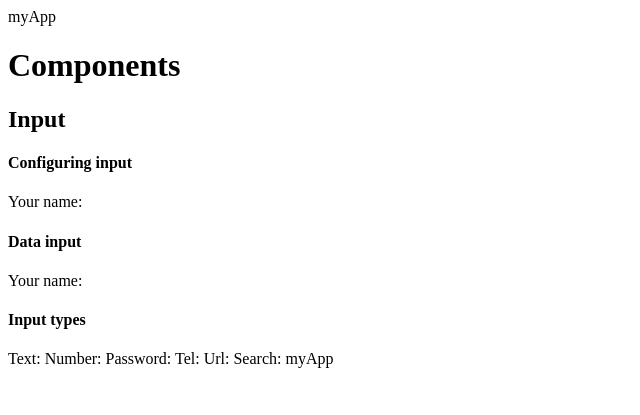
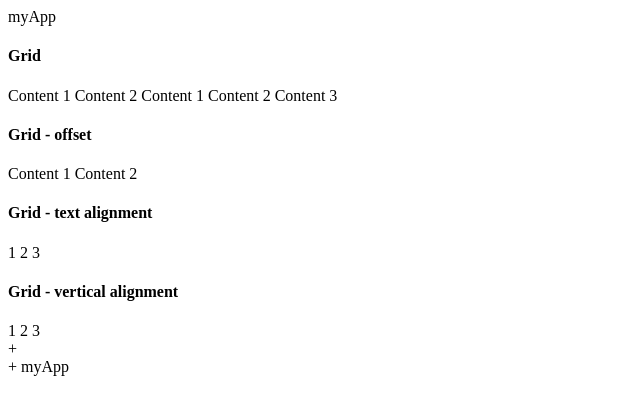
Before and after one commit to jonasmzsouza/web-development-course, a PHP site: page /app/home/home.page.html in a window 1280 px wide. Shown: the top 415 px of the page, without its empty margins (0-640 px from the left). Run offline with PHP 8.4, Linux system fonts and the light colour scheme.

Commit message:
IONIC: Grid system

```diff
--- a/section22/ionic/myApp/src/app/home/home.page.html
+++ b/section22/ionic/myApp/src/app/home/home.page.html
@@ -7,49 +7,59 @@
 </ion-header>
 
 <ion-content [fullscreen]="true" class="ion-padding">
-  <h1>Components</h1>
 
-  <h2>Input</h2>
+  <h4>Grid</h4>
+  <ion-grid>
+    <ion-row>
+      <ion-col size="9">
+        Content 1
+      </ion-col>
+      <ion-col size="3">
+        Content 2
+      </ion-col>
+    </ion-row>
+    <ion-row>
+      <ion-col size="4">
+        Content 1
+      </ion-col>
+      <ion-col size="4">
+        Content 2
+      </ion-col>
+      <ion-col size="4">
+        Content 3
+      </ion-col>
+    </ion-row>
+  </ion-grid>
 
-  <h4>Configuring input</h4>
-  <ion-item>
-    <ion-label>Your name:</ion-label>
-    <!-- configuring input -> floating, fixed, stacked-->
-    <ion-input position="floating"></ion-input>
-  </ion-item>
+  <h4>Grid - offset</h4>
+  <ion-grid>
+    <ion-row>
+      <ion-col size="6">
+        Content 1
+      </ion-col>
+      <ion-col size="3" offset="3">
+        Content 2
+      </ion-col>
+    </ion-row>
+  </ion-grid>
 
-  <h4>Data input</h4>
-  <ion-item>
-    <ion-label>Your name:</ion-label>
-    <!-- data input -> value, placeholder, clearinput -->
-    <ion-input clearInput placeholder="Type your name"></ion-input>
-  </ion-item>
+  <h4>Grid - text alignment</h4>
+  <ion-grid>
+    <ion-row>
+      <ion-col size="4" class="ion-text-start">1</ion-col>
+      <ion-col size="4" class="ion-text-center">2</ion-col>
+      <ion-col size="4" class="ion-text-end">3</ion-col>
+    </ion-row>
+  </ion-grid>
 
-  <h4>Input types</h4>
-  <ion-item>
-    <ion-label>Text:</ion-label>
-    <ion-input type="text"></ion-input>
-  </ion-item>
-    <ion-item>
-    <ion-label>Number:</ion-label>
-    <ion-input type="number"></ion-input>
-  </ion-item>
-  <ion-item>
-    <ion-label>Password:</ion-label>
-    <ion-input type="password"></ion-input>
-  </ion-item>
-  <ion-item>
-    <ion-label>Tel:</ion-label>
-    <ion-input type="tel"></ion-input>
-  </ion-item>
-  <ion-item>
-    <ion-label>Url:</ion-label>
-    <ion-input type="url"></ion-input>
-  </ion-item>
-  <ion-item>
-    <ion-label>Search:</ion-label>
-    <ion-input type="search"></ion-input>
-  </ion-item>
+  <h4>Grid - vertical alignment</h4>
+  <ion-grid>
+    <ion-row class="ion-align-items-center">
+      <ion-col size="4">1</ion-col>
+      <ion-col size="4">2</ion-col>
+      <ion-col size="4">3<br>+<br>+</ion-col>
+    </ion-row>
+  </ion-grid>
 
 </ion-content>
 
--- a/section22/ionic/myApp/src/app/home/home.page.scss
+++ b/section22/ionic/myApp/src/app/home/home.page.scss
@@ -25,3 +25,7 @@
 #container a {
   text-decoration: none;
 }
+
+ion-col {
+  border: 1px solid red;
+}
```
Also changed, not shown: README.md.
